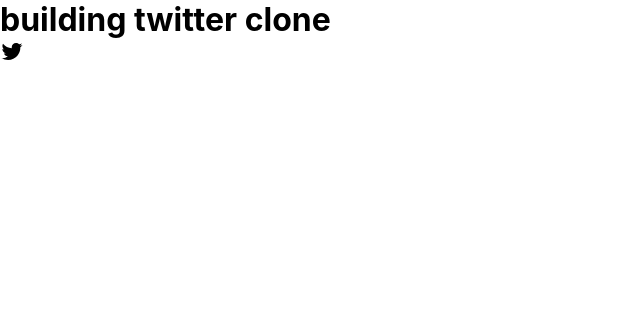
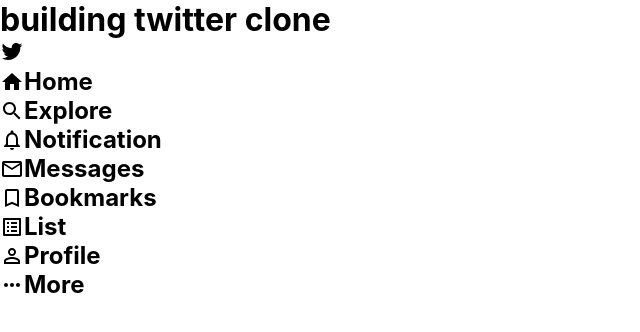
Before and after one commit to omonz/react-twitter-clone, a React (Create React App) app: page / in a window 1280 px wide. Shown: the top 332 px of the page, without its empty margins (0-640 px from the left). Built offline with nearby package versions, Linux system fonts and the light colour scheme.

Commit message:
using the material ui for fonts and the main team

```diff
--- a/src/Sidebar.css
+++ b/src/Sidebar.css
@@ -0,0 +1,5 @@
+.sidebarOption {
+    display: flex;
+    align-items: center;
+    cursor: pointer;
+}
--- a/src/Sidebar.js
+++ b/src/Sidebar.js
@@ -1,6 +1,15 @@
 import React from 'react';
 import "./Sidebar.css";
 import TwitterIcon from '@material-ui/icons/Twitter';
+import SidebarOption from "./SidebarOption";
+import HomeIcon from '@material-ui/icons/Home';
+import SearchIcon from '@material-ui/icons/Search';
+import NotificationsNoneIcon from '@material-ui/icons/NotificationsNone';
+import MailOutlineIcon from '@material-ui/icons/MailOutline';
+import BookmarkBorderIcon from '@material-ui/icons/BookmarkBorder';
+import ListAltIcon from '@material-ui/icons/ListAlt';
+import PermIdentityIcon from '@material-ui/icons/PermIdentity';
+import MoreHorizIcon from '@material-ui/icons/MoreHoriz';
 
 function Sidebar() {
     return (
@@ -9,12 +18,17 @@
             <TwitterIcon/>
 
             {/* sidebarOption */}
-            {/* sidebarOption */}
-            {/* sidebarOption */}
-            {/* sidebarOption */}
-            {/* sidebarOption */}
+            <SidebarOption Icon={HomeIcon} text="Home"/>
+            <SidebarOption Icon={SearchIcon} text="Explore"/>
+            <SidebarOption Icon={NotificationsNoneIcon} text="Notification"/>
+            <SidebarOption Icon={MailOutlineIcon} text="Messages"/>
+            <SidebarOption Icon={BookmarkBorderIcon} text="Bookmarks"/>
+            <SidebarOption Icon={ListAltIcon} text="List"/>
+            <SidebarOption Icon={PermIdentityIcon} text="Profile"/>
+            <SidebarOption Icon={MoreHorizIcon} text="More"/>
 
             {/* Twitt button */}
+
         </div>
     )
 }
--- a/src/SidebarOption.js
+++ b/src/SidebarOption.js
@@ -1,9 +1,12 @@
-import React from 'react'
+import React from 'react';
+import "./SidebarOption.css";
 
-function SidebarOption() {
+
+function SidebarOption({text, Icon}) {
     return (
-        <div>
-
+        <div className="sidebarOption">
+            <Icon />
+            <h2>{text}</h2>
         </div>
     )
 }
```
Also changed, not shown: src/SidebarOption.css (added).
